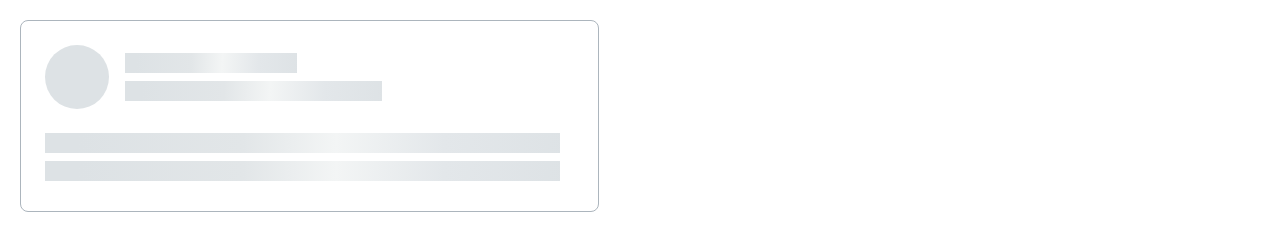
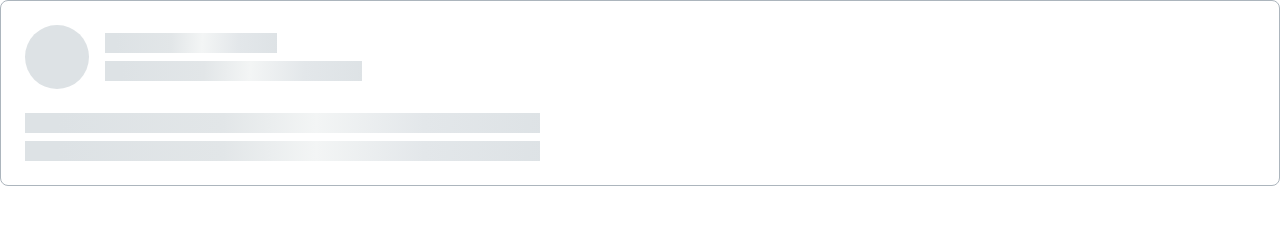
Before and after one commit to js-tasks-ru/htmlcss-20250123_duhovny, a website: page 04-lection2/02-skeleton/index.html in a window 1280 px wide. Drawn offline with Linux system fonts and the light colour scheme.

Commit message:
correction

```diff
--- a/04-lection2/02-skeleton/index.html
+++ b/04-lection2/02-skeleton/index.html
@@ -8,15 +8,15 @@
     <body>
         <div class="skeleton">
             <div class="skeleton__header">
-                <div class="skeleton__header-img"></div>
+                <div class="skeleton__img"></div>
                 <div class="skeleton__details">
-                    <div class="skeleton__line" style="width: 172px;"></div>
-                    <div class="skeleton__line" style="width: 257px;"></div>
+                    <div class="skeleton__line skeleton__line_head-first"></div>
+                    <div class="skeleton__line skeleton__line_head-second"></div>
                 </div>
             </div>
             <div class="skeleton__description">
-                <div class="skeleton__line" style="width: 515px;"></div>
-                <div class="skeleton__line" style="width: 515px;"></div>
+                <div class="skeleton__line skeleton__line_usial"></div>
+                <div class="skeleton__line skeleton__line_usial"></div>
             </div>
         </div>
 
--- a/04-lection2/02-skeleton/skeleton.css
+++ b/04-lection2/02-skeleton/skeleton.css
@@ -1,33 +1,30 @@
 .skeleton {
+    display: flex;
+    flex-direction: column;
+    gap: 24px;
     border: 1px solid var(--grey-3);
-    width: 579px;
-    height: 192px;
-    margin-top: 20px;
-    margin-left: 20px;
     background-color: var(--white);
     border-radius: 8px;
+    padding: 24px 24px;
 }
 
 .skeleton__header {
     display: flex;
-    padding-top: 24px;
-    padding-left: 24px;
+    gap: 16px;
 }
 
-.skeleton__header-img {
+.skeleton__img {
+    background-color: var(--grey-2);
+    border-radius: 50%;
     width: 64px;
     height: 64px;
-    background-color: var(--grey-2);
-    border-radius: 50%;
 }
 
 .skeleton__details {
     display: flex;
     flex-direction: column;
-    justify-content: space-between;
-    padding-top: 8px;
-    padding-left: 16px;
-    height: 56px;
+    justify-content: center;
+    gap: 8px;
 }
 
 .skeleton__line {
@@ -35,11 +32,20 @@
     background: linear-gradient(92.51deg, #DDE2E5 6.44%, #E2E6E8 38.47%, #F3F5F5 56.48%, #E3E7EA 77.5%, #DDE2E5 102.52%);
 }
 
+.skeleton__line_head-first {
+    width: 172px;
+}
+
+.skeleton__line_head-second {
+    width: 257px;
+}
+
+.skeleton__line_usial {
+    width: 515px;
+}
+
 .skeleton__description {
-    padding-top: 24px;
-    padding-left: 24px;
-    height: 72px;
     display: flex;
     flex-direction: column;
-    justify-content: space-between;
+    gap: 8px;
 }
```
